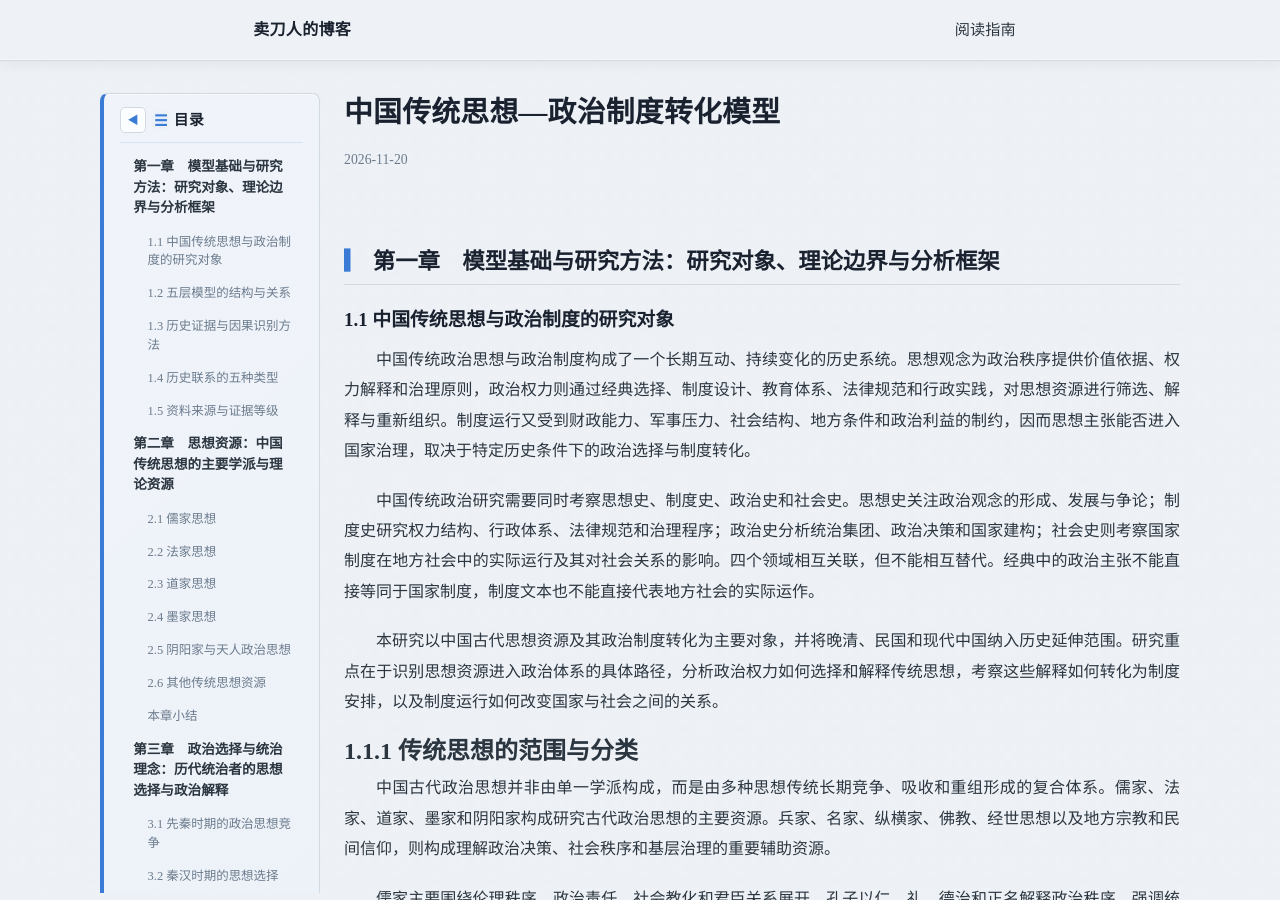
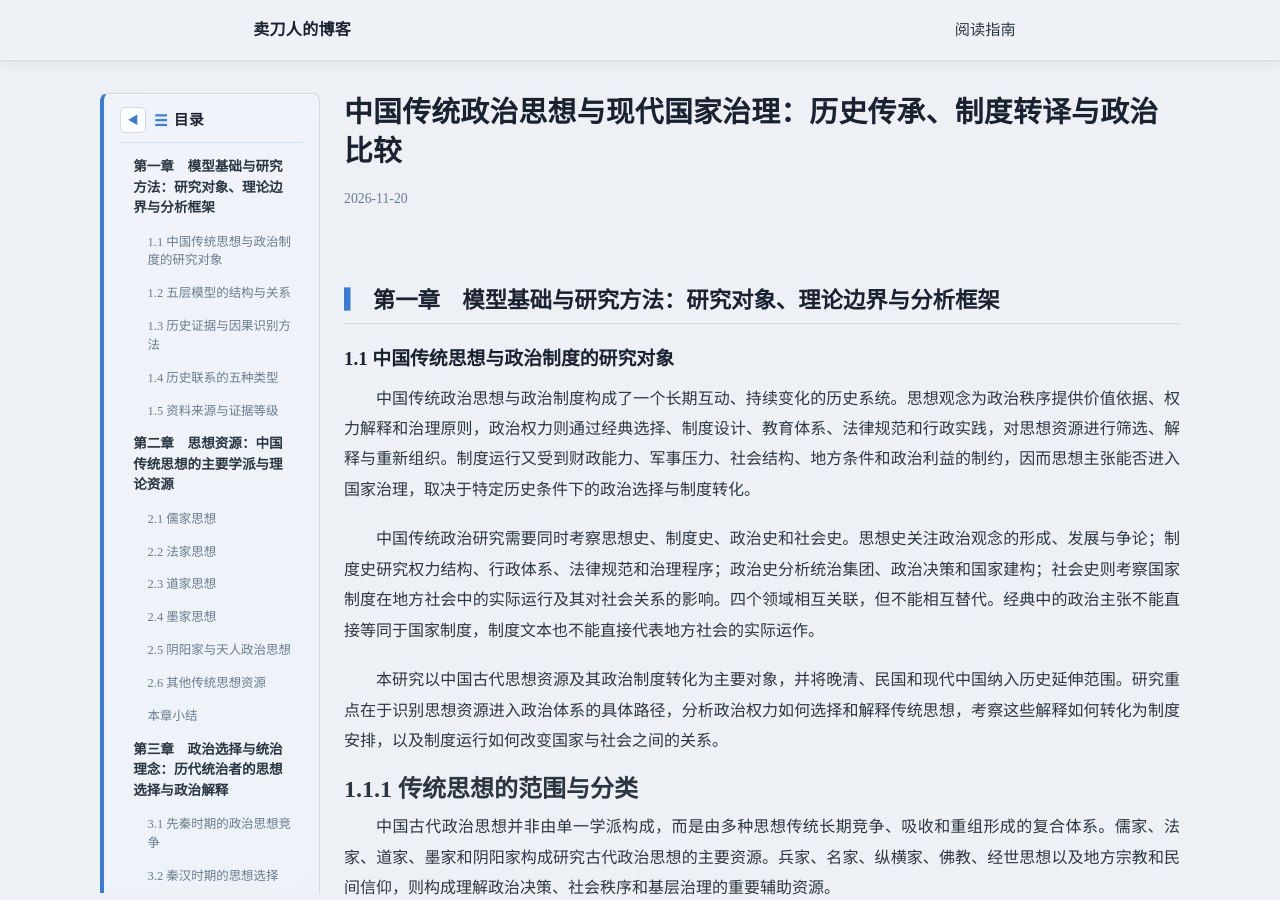
Before and after one commit to maidaoren/maidaoren.github.io, a Jekyll site: the page built from _posts/2026-11-20-Chinese-history.md, in a window 1280 px wide and 900 px high. Built offline with Jekyll 4.4.1, drawn with Linux system fonts in a browser that asks for light colours; nearby versions of some CDN libraries.

Commit message:
卖刀人
test

```diff
--- a/_posts/中国传统思想—政治制度转化模型/2026-11-20-中国传统思想—政治制度转化模型.md
+++ b/_posts/2026-11-20-Chinese-history.md
@@ -1,6 +1,6 @@
 ---
 layout: post
-title: '中国传统思想—政治制度转化模型'
+title: '中国传统政治思想与现代国家治理：历史传承、制度转译与政治比较'
 date: 2026-11-20
 sticky: true
 sticky_order: 1
```
